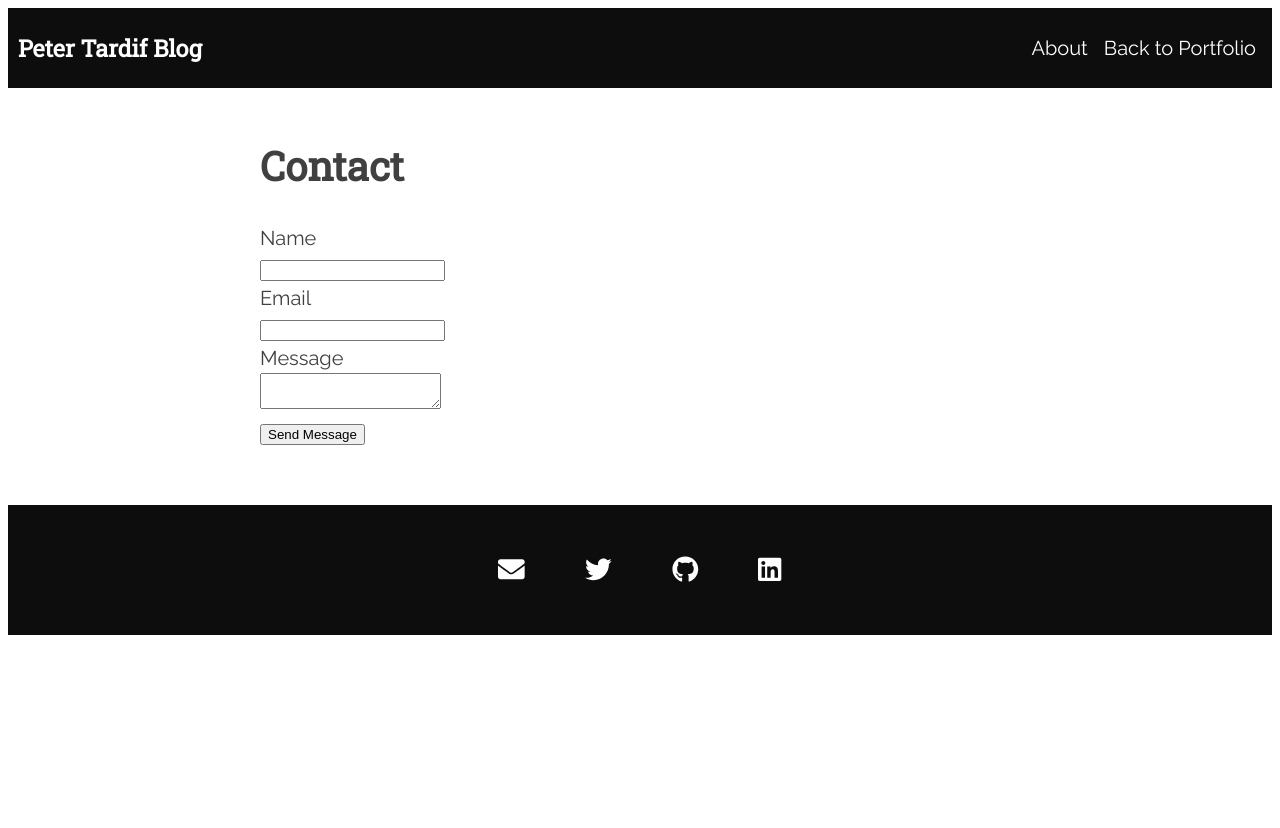
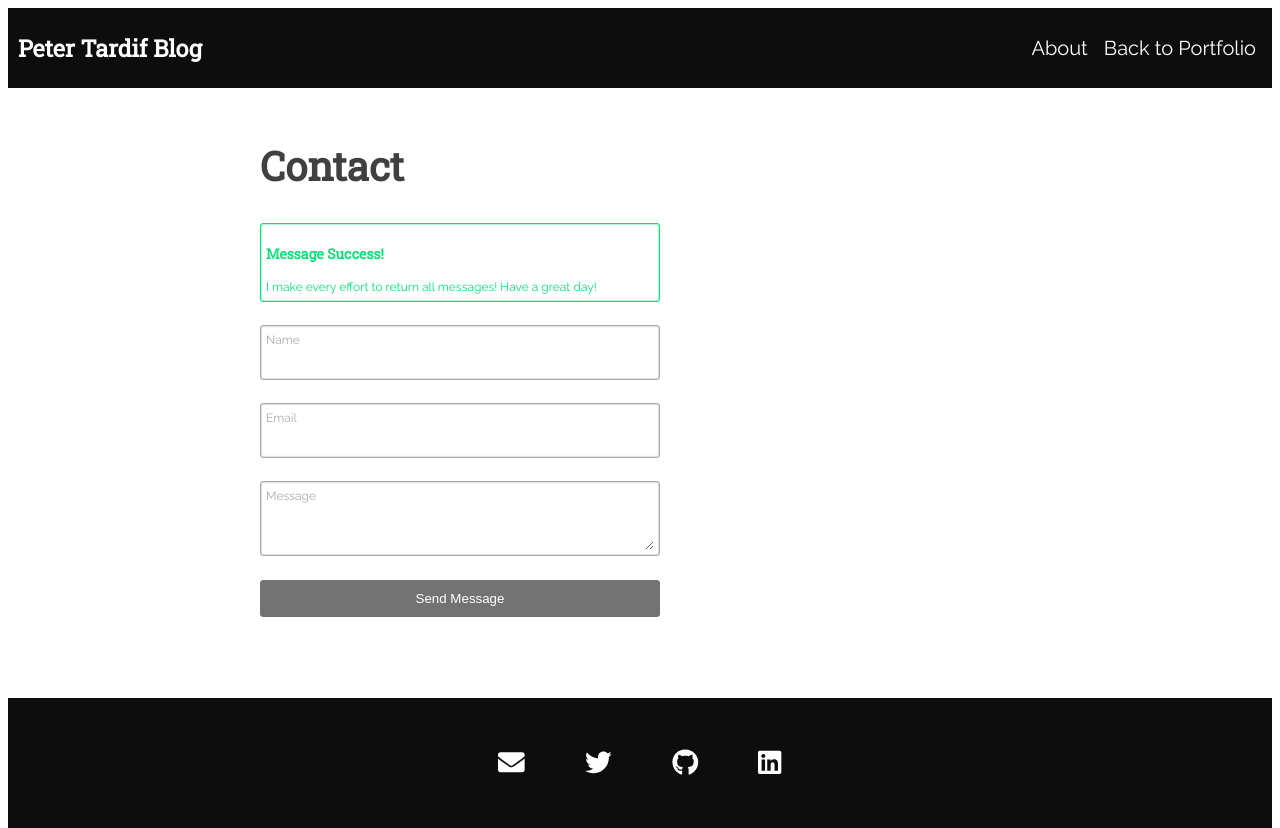
Before and after one commit to petertardif/tardif-blog, a Gatsby site: page /contact in a window 1280 px wide. Both pictures are taken after typing "Sample", "name@example.com", "Sample" into the empty fields and a click on the button "Send Message". Built offline with nearby package versions, Linux system fonts and the light colour scheme; Gatsby itself is replaced by a stand-in of ours; no server answers.

Commit message:
contact form styled and updated

```diff
--- a/package.json
+++ b/package.json
@@ -22,6 +22,7 @@
     "gatsby-image": "^2.4.7",
     "gatsby-plugin-google-analytics": "^2.3.4",
     "gatsby-plugin-sharp": "^2.6.11",
+    "gatsby-plugin-styled-components": "^3.3.10",
     "gatsby-source-filesystem": "^2.3.11",
     "gatsby-transformer-remark": "^2.6.0",
     "gatsby-transformer-sharp": "^2.5.5",
@@ -29,7 +30,8 @@
     "normalize.css": "^8.0.1",
     "react": "^16.8.6",
     "react-dom": "^16.8.6",
-    "react-helmet": "^6.1.0"
+    "react-helmet": "^6.1.0",
+    "styled-components": "^5.1.1"
   },
   "devDependencies": {
     "prettier": "^1.18.2"
--- a/src/components/ContactForm.js
+++ b/src/components/ContactForm.js
@@ -1,25 +1,83 @@
 import React from 'react';
 import useForm from '../hooks/useForm';
+import SuccessMessage from './SuccessMessage';
 import validate from './ContactFormValidation';
+import styled from "styled-components";
+
+const LabelContainer = styled.label`
+  max-width: 400px;
+  margin-bottom: 1.45rem;
+  margin-top: 10px;
+  display: flex;
+  flex-direction: column;
+  padding: 5px;
+  border: 1px solid darkgray;
+  border-radius: 3px;
+  outline-width: 3px;
+  outline-offset: -2px;
+  background-color: var(--fourth-color);
+  box-shadow: inset 0 0 2px #999999;
+
+  & span {
+    color: darkgray;
+    font-size: 12px;
+    margin-bottom: 5px;
+  }
+
+  & input, textarea {
+    border: none;
+    outline: none;
+    background: none;
+    font-size: 16px;
+  }
+
+  & .error {
+    color: red;
+    font-weight: bold;
+  }
+
+  &:focus-within > span {
+    font-weight: bold;
+    color: var(--second-color);
+  }
+`;
+
+const Button = styled.button`
+  background-color: var(--third-color);
+  color: white;
+  display: flex;
+  flex-direction: column;
+  align-items: center;
+  max-width: 400px;
+  width: 100%;
+  margin-bottom: 1.45rem;
+  margin-top: 10px;
+  padding: 10px;
+  border: 1px solid var(--third-color);
+  border-radius: 3px;
+  outline-width: 3px;
+  outline-offset: -2px;
+
+  &:hover {
+    font-weight: bold;
+    background: var(--second-color);
+  }
+`;
 
 const ContactForm = () => {
-  const { values, handleChange, handleSubmit, errors } = useForm(login, validate);
-
-  function login() {
-    console.log(values);
-  }
+  const { values, handleChange, handleSubmit, errors, isSent } = useForm(validate);
 
   return (
     <>
-      <form name="contact" netlify netlify-honeypot="bot-field" hidden>
-        <input type="text" name="name" />
-        <input type="email" name="email" />
-        <textarea name="message"></textarea>
+      <form name="contact" netlify="true" netlify-honeypot="bot-field" hidden>
+        <input type="text" name="name" aria-label="hidden field, do not use" />
+        <input type="email" name="email" aria-label="hidden field, do not use" />
+        <textarea name="message" aria-label="hidden field, do not use"></textarea>
       </form>
+      {isSent ? <SuccessMessage /> : <></>}
       <form method="post" onSubmit={handleSubmit} >
-        <div className="field">
-          {errors.name ? <label style={{ color: "red" }} htmlFor="name" >{errors.name}</label> : <label htmlFor="name">Name</label>}
-          <div>
+        <LabelContainer htmlFor="name">
+          {errors.name ? <span className="error">{errors.name}</span> : <span>Name</span>}
           <input
             type="text"
             name="name"
@@ -27,11 +85,9 @@ const ContactForm = () => {
             value={values.name || ''}
             aria-label="Enter Name Field"
           />
-          </div>
-        </div>
-        <div>
-          {errors.email ? <label style={{ color: "red" }} htmlFor="email">{errors.email}</label> : <label htmlFor="email">Email</label>}
-          <div>
+        </LabelContainer>
+        <LabelContainer>
+          {errors.email ? <span className="error">{errors.email}</span> : <span>Email</span>}
           <input
             type="email"
             name="email"
@@ -39,15 +95,18 @@ const ContactForm = () => {
             value={values.email || ''}
             aria-label="Enter Email Field"
           />
-          </div>
-        </div>
-        <div>
-          {errors.message ? <label style={{ color: "red" }} htmlFor="message" >{errors.message}</label> : <label htmlFor="message">Message</label>}
-          <div>
-            <textarea type="text" name="message" onChange={handleChange} value={values.message || ''} aria-label="Enter Message Field" />
-          </div>
-        </div>
-        <button type="submit">Send Message</button>
+        </LabelContainer>
+        <LabelContainer>
+          {errors.message ? <span className="error">{errors.message}</span> : <span>Message</span>}
+          <textarea
+            type="text"
+            name="message"
+            onChange={handleChange}
+            value={values.message || ''}
+            aria-label="Enter Message Field"
+          />
+        </LabelContainer>
+        <Button type="submit">Send Message</Button>
       </form >
     </>
   )
--- /dev/null
+++ b/src/components/SuccessMessage.js
@@ -0,0 +1,30 @@
+import React from 'react';
+import styled from "styled-components";
+
+const MessageContainer = styled.div`
+  max-width: 400px;
+  margin-bottom: 1.45rem;
+  margin-top: 10px;
+  display: flex;
+  flex-direction: column;
+  padding: 5px;
+  border: 1px solid var(--fifth-color);
+  border-radius: 3px;
+  outline-width: 3px;
+  outline-offset: -2px;
+  color: var(--fifth-color);
+  box-shadow: inset 0 0 2px var(--fifth-color);
+  font-size: 12px;
+`;
+
+const SuccessMessage = () => {
+
+  return (
+    <MessageContainer>
+      <h3>Message Success!</h3>
+      <div>I make every effort to return all messages! Have a great day!</div>
+    </MessageContainer>
+  )
+}
+
+export default SuccessMessage;
--- a/src/components/footer.js
+++ b/src/components/footer.js
@@ -6,8 +6,8 @@ export default function Footer() {
   return (
     <footer className={styles.footer}>
       <ul className={styles.ul}>
-        <a href="mailto:peter.tardif@gmail.com" rel="noopener noreferrer" className={styles.a}>
-          <FontAwesomeIcon icon="envelope" className={styles.fontAwesomeIcon} size="lg"/>
+        <a href="/contact" rel="noopener noreferrer" className={styles.a}>
+          <FontAwesomeIcon icon="envelope" className={styles.fontAwesomeIcon} size="lg" />
         </a>
         <a href="https://twitter.com/petertardif" rel="noopener noreferrer" target="_blank" className={styles.a}>
           <FontAwesomeIcon icon={["fab", "twitter"]} className={styles.fontAwesomeIcon} size="lg" />
--- a/src/hooks/useForm.js
+++ b/src/hooks/useForm.js
@@ -1,24 +1,26 @@
 import { useState, useEffect } from 'react';
 
-const useForm = (callback, validate) => {
+const useForm = (validate) => {
 
   const [values, setValues] = useState({});
   const [errors, setErrors] = useState({});
   const [isSubmitting, setIsSubmitting] = useState(false);
+  const [isSent, setIsSent] = useState(false);
 
   useEffect(() => {
     if (Object.keys(errors).length === 0 && isSubmitting) {
-      callback();
       fetch("/contact", {
         method: "POST",
         headers: { "Content-Type": "application/x-www-form-urlencoded" },
         body: encode({ "form-name": "contact", ...values })
       })
-        .then(() => alert("Success!"))
+        .then(() => console.log("Your message has been submitted successfully. Thanks!"))
         .catch(error => alert(error));
       setValues("");
+      setIsSubmitting(false);
+      setIsSent(true);
     }
-  }, [errors]);
+  }, [values, errors, isSubmitting, isSent]);
 
   const encode = (data) => {
     return Object.keys(data)
@@ -30,14 +32,6 @@ const useForm = (callback, validate) => {
     event.preventDefault();
     setErrors(validate(values));
     setIsSubmitting(true);
-
-    // fetch("/contact", {
-    //   method: "POST",
-    //   headers: { "Content-Type": "application/x-www-form-urlencoded" },
-    //   body: encode({ "form-name": "contact", ...values })
-    // })
-    //   .then(() => alert("Success!"))
-    //   .catch(error => alert(error));
   };
 
   const handleChange = (event) => {
@@ -50,6 +44,7 @@ const useForm = (callback, validate) => {
     handleSubmit,
     values,
     errors,
+    isSent
   }
 };
 
```
Also changed, not shown: src/hooks/input-hook.js (deleted, +0 -17 lines), 1 other file. Lines whose indentation alone changed are shown as unchanged.
